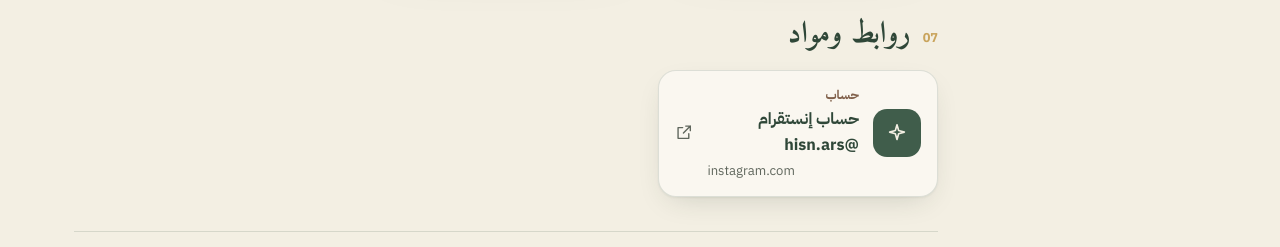
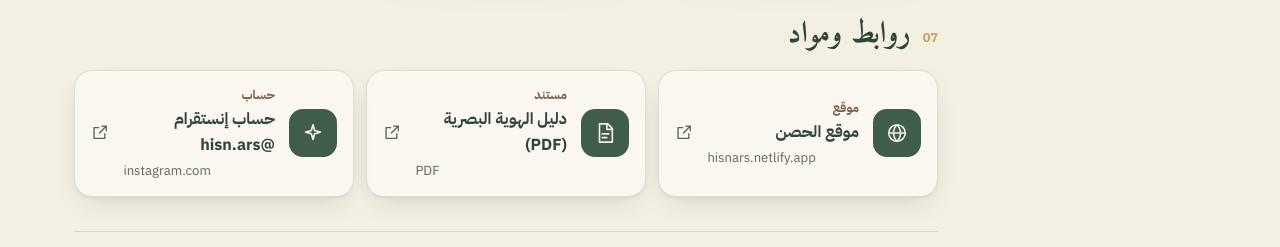
Before and after one commit to RZNpro/razan-portfolio, a plain HTML site: page project.html in a window 1280 px wide. Shown: the part 2194-2441 px from the top of the page. Drawn offline with Linux system fonts and the light colour scheme; animation ran at ten frames a second; a web font is replaced by a local one.

Commit message:
Project links & materials: Al-Hisn site, Madad prototype, safe deck excerpts and build-stage PDFs

```diff
--- a/admin.html
+++ b/admin.html
@@ -27,7 +27,7 @@
   <main id="main"></main>
 </div>
 <div id="modal" hidden></div>
-<script src="assets/js/content.js?v=37"></script>
+<script src="assets/js/content.js?v=38"></script>
 <script src="assets/js/draft.js?v=37"></script>
 <script src="assets/js/common.js?v=37"></script>
 <script src="assets/js/world-art.js?v=37"></script>
--- a/assets/js/content.js
+++ b/assets/js/content.js
@@ -258,6 +258,22 @@ window.CONTENT = {
       ],
       "links": [
         {
+          "type": "site",
+          "label": {
+            "ar": "موقع الحصن",
+            "en": "Al-Hisn website"
+          },
+          "url": "https://hisnars.netlify.app"
+        },
+        {
+          "type": "doc",
+          "label": {
+            "ar": "دليل الهوية البصرية (PDF)",
+            "en": "Brand identity guide (PDF)"
+          },
+          "url": "assets/docs/al-hisn-identity.pdf"
+        },
+        {
           "type": "social",
           "label": {
             "ar": "حساب إنستقرام @hisn.ars",
@@ -356,7 +372,24 @@ window.CONTENT = {
       "image": "",
       "logo": "assets/img/projects/madad.webp",
       "logoBg": "#212145",
-      "links": []
+      "links": [
+        {
+          "type": "app",
+          "label": {
+            "ar": "تجربة النموذج الأولي",
+            "en": "Try the prototype"
+          },
+          "url": "https://madad.base44.app"
+        },
+        {
+          "type": "deck",
+          "label": {
+            "ar": "مقتطفات من العرض (PDF)",
+            "en": "Pitch deck excerpts (PDF)"
+          },
+          "url": "assets/docs/madad.pdf"
+        }
+      ]
     },
     {
       "slug": "athar-portal",
@@ -443,7 +476,16 @@ window.CONTENT = {
       "image": "assets/img/projects/athar-portal.webp",
       "logo": "",
       "logoBg": "",
-      "links": []
+      "links": [
+        {
+          "type": "deck",
+          "label": {
+            "ar": "مقتطفات من العرض (PDF)",
+            "en": "Pitch deck excerpts (PDF)"
+          },
+          "url": "assets/docs/athar-portal.pdf"
+        }
+      ]
     },
     {
       "slug": "rafiq",
@@ -603,7 +645,16 @@ window.CONTENT = {
       "image": "",
       "logo": "assets/img/projects/clarity.webp",
       "logoBg": "#EEEAF7",
-      "links": []
+      "links": [
+        {
+          "type": "deck",
+          "label": {
+            "ar": "عرض المشروع (PDF)",
+            "en": "Project presentation (PDF)"
+          },
+          "url": "assets/docs/clarity.pdf"
+        }
+      ]
     },
     {
       "slug": "docs-chatbot",
@@ -766,6 +817,14 @@ window.CONTENT = {
             "en": "Play the game"
           },
           "url": "https://gd.games/games/0aa1bf0c-89ef-46dc-9514-7362ba13d5de"
+        },
+        {
+          "type": "doc",
+          "label": {
+            "ar": "مراحل تصميم وتطوير اللعبة (PDF)",
+            "en": "Design & build stages (PDF)"
+          },
+          "url": "assets/docs/ewc-game-stages.pdf"
         }
       ],
       "image": "",
@@ -852,7 +911,16 @@ window.CONTENT = {
       "image": "",
       "logo": "assets/img/projects/guardian-of-vision.webp",
       "logoBg": "#042e66",
-      "links": []
+      "links": [
+        {
+          "type": "doc",
+          "label": {
+            "ar": "مراحل تصميم وتطوير اللعبة (PDF)",
+            "en": "Design & build stages (PDF)"
+          },
+          "url": "assets/docs/vision-guardian-stages.pdf"
+        }
+      ]
     },
     {
       "slug": "sorting-hat",
--- a/assets/js/project.js
+++ b/assets/js/project.js
@@ -7,7 +7,7 @@
   // links & materials: website, source code, app, deck, document, video, account
   const TYPE_IC = { site: "globe", code: "code", app: "play", deck: "deck", doc: "file", video: "play", social: "sparkle" };
   function linksHtml(p) {
-    const host = (u) => { try { return /^https?:/.test(u) ? new URL(u).hostname.replace(/^www\./, "") : (A.lang === "ar" ? "ملف" : "File"); } catch (e) { return ""; } };
+    const host = (u) => { try { return /^https?:/.test(u) ? new URL(u).hostname.replace(/^www\./, "") : (/\.pdf$/i.test(u) ? "PDF" : A.lang === "ar" ? "ملف" : "File"); } catch (e) { return ""; } };
     return `<div class="mats">${p.links.map((l) => `<a class="mat" href="${esc(l.url)}" target="_blank" rel="noopener">
       <span class="mat-ic">${ic(TYPE_IC[l.type] || "external")}</span>
       <span class="mat-t"><small>${esc(t((C.ui.linkTypes || {})[l.type]) || "")}</small><b>${esc(t(l.label))}</b><em dir="ltr">${esc(host(l.url))}</em></span>
--- a/project.html
+++ b/project.html
@@ -17,11 +17,11 @@
 <header id="site-header"></header>
 <main id="cs"></main>
 <footer id="site-footer"></footer>
-<script src="assets/js/content.js?v=37"></script>
+<script src="assets/js/content.js?v=38"></script>
 <script src="assets/js/draft.js?v=37"></script>
 <script src="assets/js/common.js?v=37"></script>
 <script src="assets/js/world-art.js?v=37"></script>
-<script src="assets/js/project.js?v=37"></script>
+<script src="assets/js/project.js?v=38"></script>
 <script src="assets/js/looks.js?v=37"></script>
 </body>
 </html>
```
Also changed, not shown: cv.html (+1 -1 lines), index.html (+1 -1 lines), world.html (+1 -1 lines), 6 other files.
